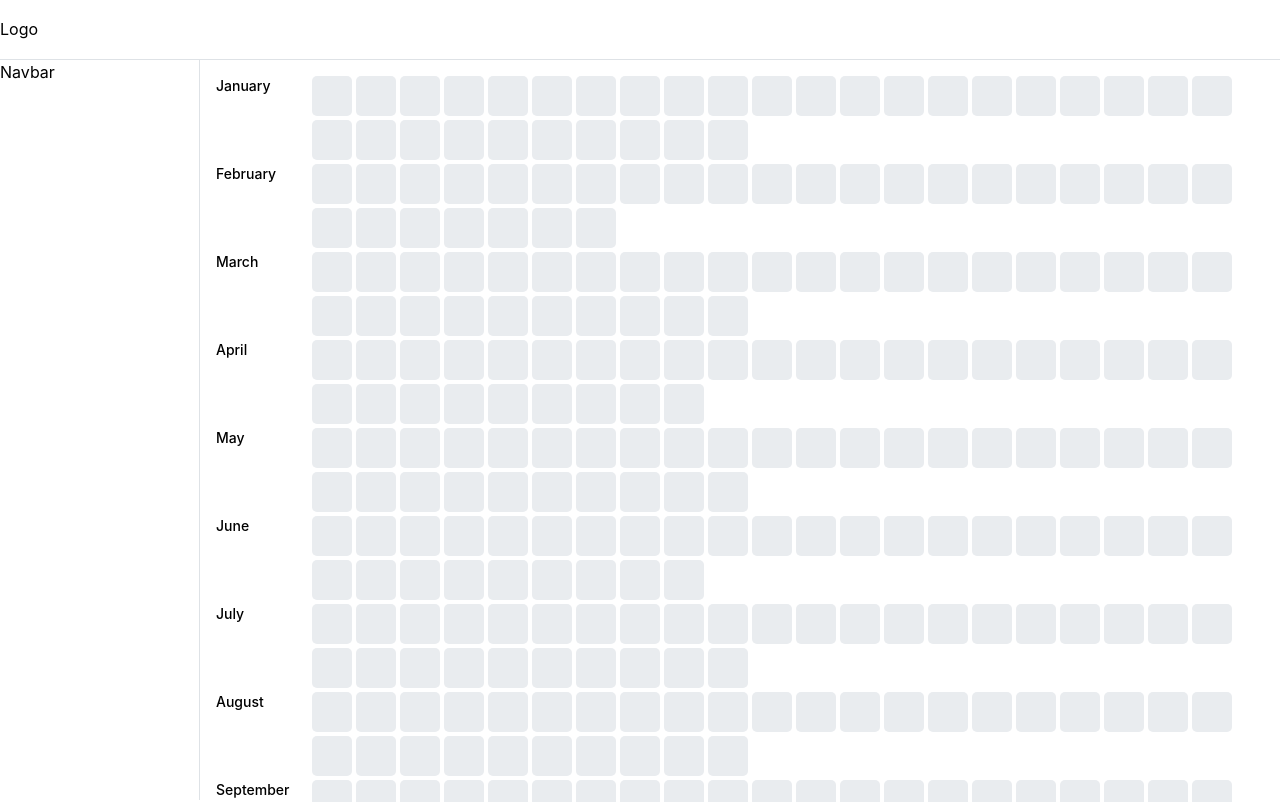
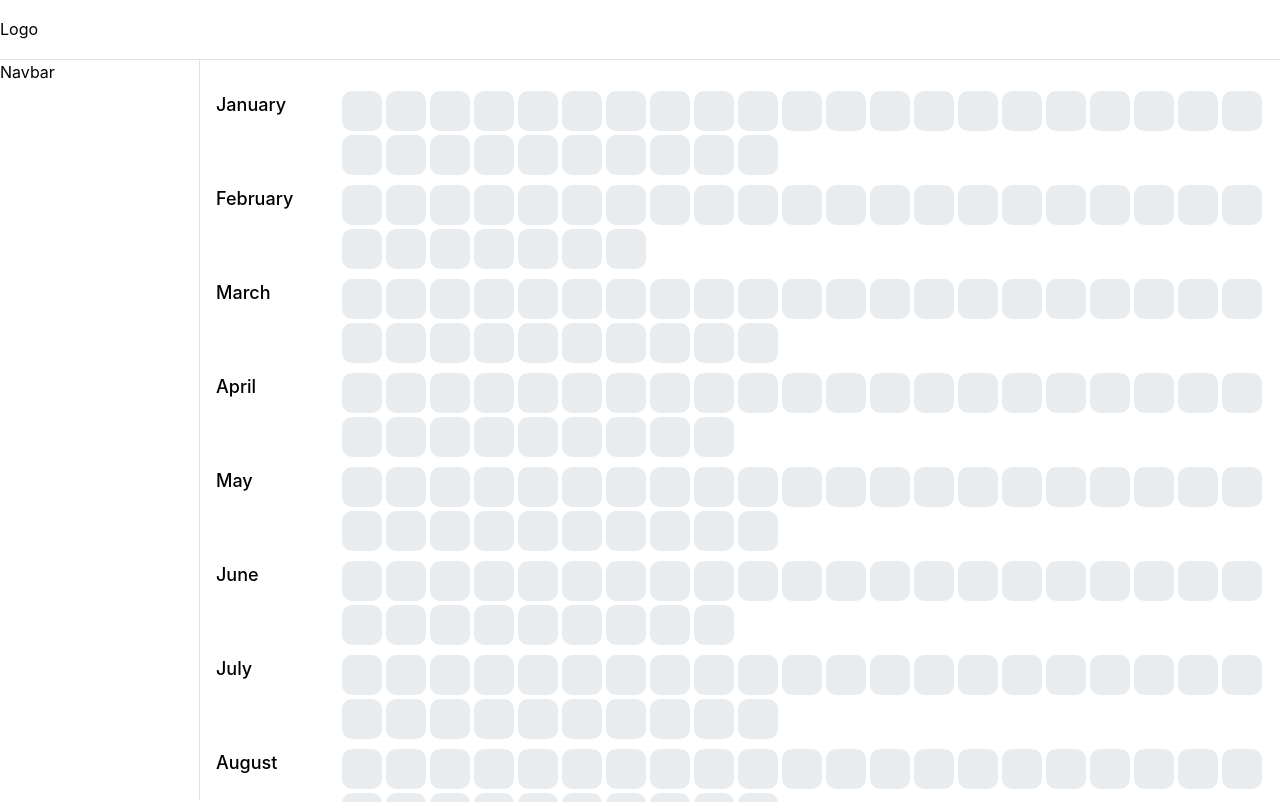
Before and after one commit to layard32/pixel-mood, a React (Vite) app in the folder frontend/: page / in a window 1280 px wide. Shown: the top 802 px of the page. Built offline with nearby package versions, Linux system fonts and the light colour scheme.

Commit message:
fix: calendar style

```diff
--- a/frontend/src/components/calendar.tsx
+++ b/frontend/src/components/calendar.tsx
@@ -7,15 +7,27 @@ export function Calendar() {
 
   return (
     // usiamo Stack per disporre i mesi in colonna
-    <Stack gap={4}>
+    <Box
+      style={{ display: "flex", justifyContent: "center", paddingTop: "15px" }}
+    >
+      <Stack gap={10}>
         {/* iteriamo sulle chiavi della mappa, cioè sui mesi */}
         {Object.entries(daysByMonth).map(([month, days]) => (
           // per ogni mese creiamo un Box parente (con Box)
           <Box
             key={month}
-          style={{ display: "flex", gap: "16px", alignItems: "flex-start" }}
+            style={{
+              display: "flex",
+              gap: "16px",
+              alignItems: "flex-start",
+            }}
           >
-          <Text size="sm" fw={500} style={{ minWidth: "80px" }}>
+            <Text
+              fz={{ base: "sm", sm: "md", md: "lg" }}
+              fw={500}
+              miw={{ base: "70px", sm: "95px", md: "110px" }}
+              style={{ flexShrink: 0 }}
+            >
               {month}
             </Text>
 
@@ -34,9 +46,8 @@ export function Calendar() {
                   w={40}
                   h={40}
                   bg="gray.2"
-                onClick={() => console.log(day)}
                   style={{
-                  borderRadius: "5px",
+                    borderRadius: "10px",
                     cursor: "pointer",
                   }}
                   title={day}
@@ -46,5 +57,6 @@ export function Calendar() {
           </Box>
         ))}
       </Stack>
+    </Box>
   );
 }
```
Lines whose indentation alone changed are shown as unchanged.
